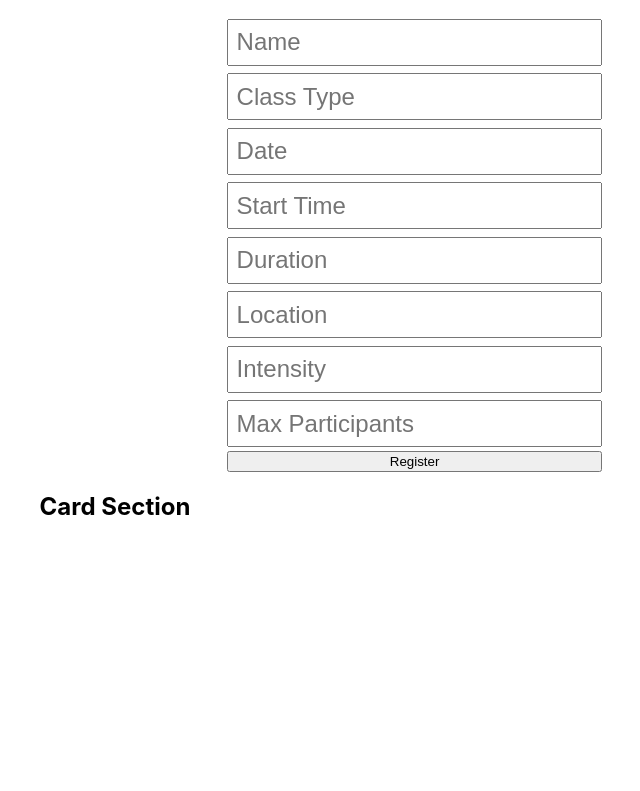
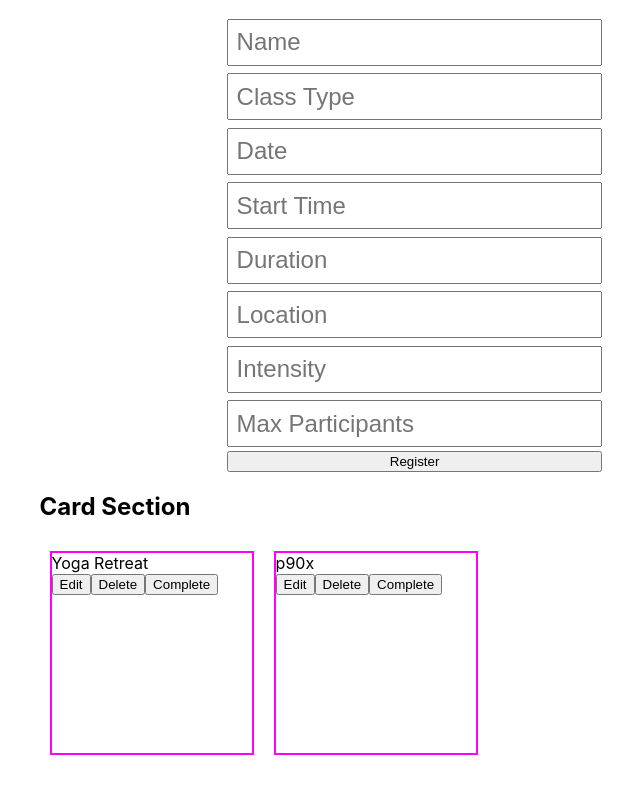
Before and after one commit to anywhere-fitness-ii/Front-End, a React (Create React App) app in the folder client/: page /dashboard in a window 1280 px wide. Shown: the part 250-1041 px from the top of the page, without its empty margins (336-976 px from the left). Before the commit the page ends 817 px from the top, so only its background shows below. Built offline with nearby package versions, Linux system fonts and the light colour scheme.

Commit message:
instructor's card buttons conditional

```diff
--- a/client/src/components/Card.js
+++ b/client/src/components/Card.js
@@ -1,10 +1,25 @@
 import React from 'react';
 
 const Card = (props)=>{
-    console.log(props)
-    return(<div>
+    console.log(props, 'cards props')
+    return(<div >
         <h2>Card Section</h2>
-        <p>{props.data.event}</p>
+        {/* <p>{props.data.event}</p> */}
+                <div style={{display: 'inline-flex'}}>{props.data.map(item=> (
+                    <>
+                    <div key={item.id} style={{border: '2px solid magenta', margin: '10px', height: '200px', width: '200px'}}>
+                        {item.event}
+
+                        {props.userData.role === 'instructor' && <div>
+                        <button>Edit</button>
+                        <button>Delete</button>
+                        <button>Complete</button>
+                        </div>}
+                        </div>
+
+                    </>
+                    ))}</div>
+
     </div>)
 }
 
--- a/client/src/components/Dashboard.js
+++ b/client/src/components/Dashboard.js
@@ -38,7 +38,7 @@ return(
     <div style={{ width: '750px'}}>
 
       {userData.role === 'instructor' ? <Instructor userData={userData} data={data}/> : <User />}
-      <Card data={data}/>
+      <Card userData={userData} data={data}/>
 
     </div>
 
--- a/client/src/components/InstructorEvents.js
+++ b/client/src/components/InstructorEvents.js
@@ -5,7 +5,7 @@ console.log(props, 'instructor event')
     return(<div>
         <h2>Events</h2>
         <div style={{display: 'inline-flex'}}>{props.events.map(item=> (
-            <div style={{border: '1px solid green', padding: '10px', margin: '20px'}}>{item.event}</div>))}</div>
+            <div key={item.id} style={{border: '1px solid green', padding: '10px', margin: '20px'}}>{item.event}</div>))}</div>
     </div>)
 }
 
--- a/client/src/mockData.js
+++ b/client/src/mockData.js
@@ -36,3 +36,24 @@
   complete: false,
   event_code: '7890',
   }]
+
+  export const eventcards =[{
+    id:0,
+  event: 'Yoga Retreat',
+  time: '9 am - 10 am',
+  duration: '45 minutes',
+  location: 'Evergreen Terrace',
+  rating: 0,
+  complete: false,
+  event_code: '7890',
+  },
+  {
+    id:1,
+  event: 'p90x',
+  time: '9 am - 10 am',
+  duration: '45 minutes',
+  location: 'Evergreen Terrace',
+  rating: 0,
+  complete: false,
+  event_code: '7890',
+  }]
```
